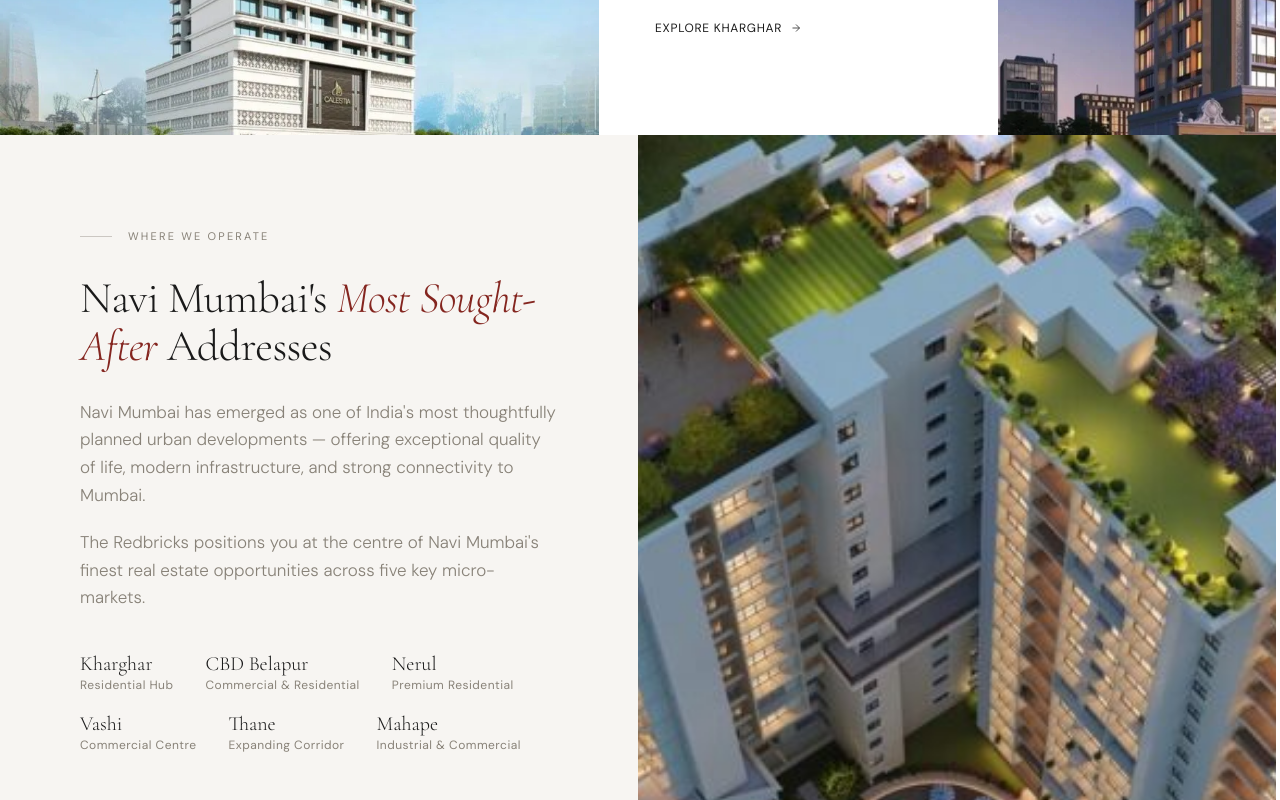
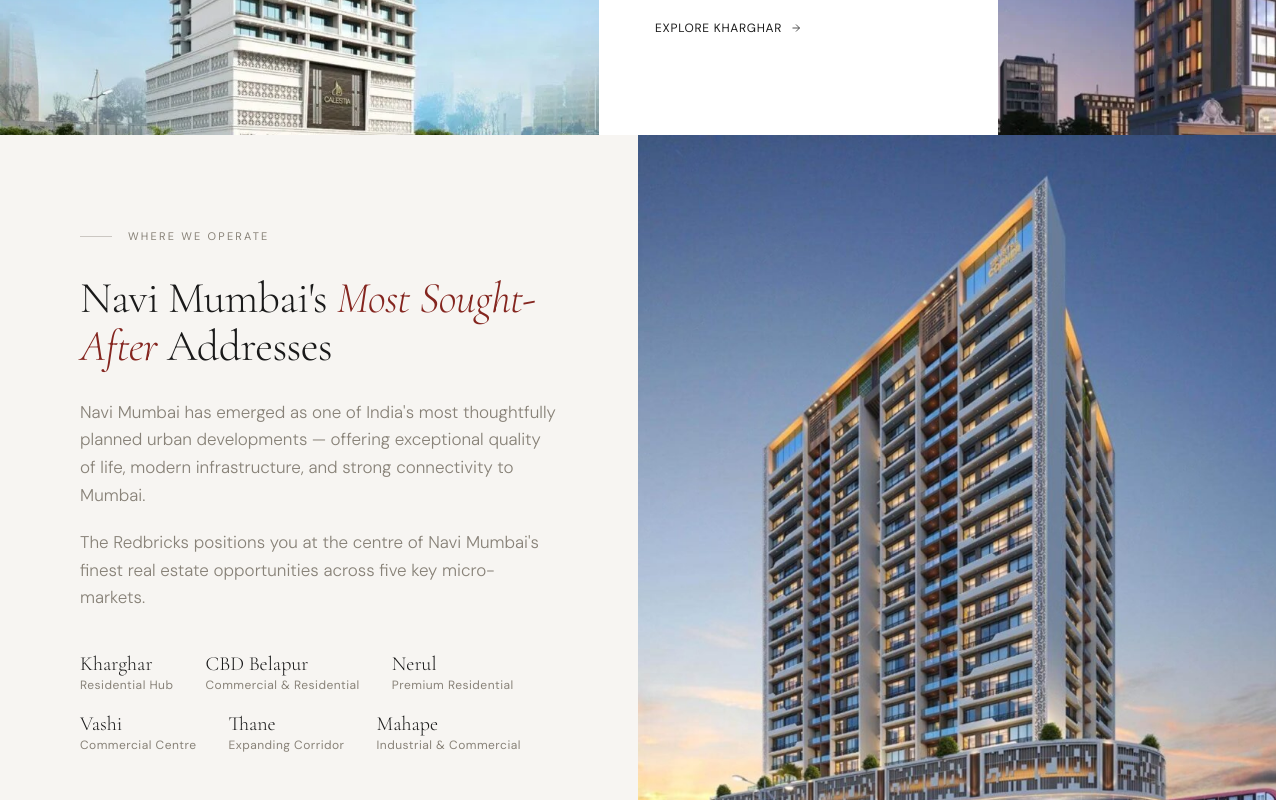
Before and after one commit to Rahul-Sanskar/The-Redbricks-Revamp, a React (Vite) app: page / in a window 1280 px wide. Shown: the part 3760-4560 px from the top of the page. Built offline with nearby package versions, Linux system fonts and the light colour scheme.

Commit message:
fix: removed images with watermark

```diff
--- a/src/components/LocationLifestyle.jsx
+++ b/src/components/LocationLifestyle.jsx
@@ -113,8 +113,8 @@ export default function LocationLifestyle() {
         <div className="relative overflow-hidden order-1 lg:order-2"
           style={{ minHeight: '420px' }}>
           <motion.img
-            src="/images/mount-bliss.jpg"
-            alt="Modern architecture in Navi Mumbai"
+            src="/images/crystal-corner-main.jpg"
+            alt="Crystal Corner — Kharghar, Navi Mumbai"
             className="absolute inset-0 w-full h-full object-cover object-center"
             loading="lazy"
             decoding="async"
```
